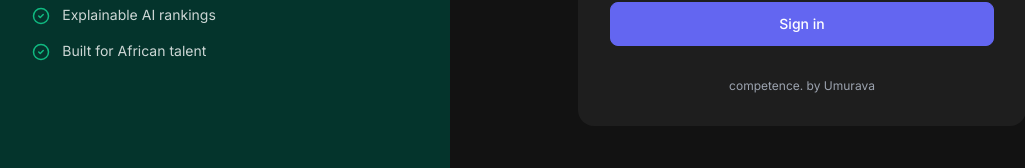
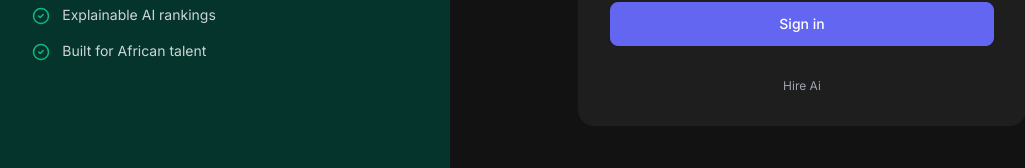
Before and after one commit to h14san/umurava-ai-recruiter, a Next.js app in the folder frontend/: page /login in a window 1280 px wide. Shown: the part 476-644 px from the top of the page, without its empty margins (126-1151 px from the left). Built offline with nearby package versions, Linux system fonts and the light colour scheme; no server answers.

Commit message:
Ui Changes

```diff
--- a/frontend/app/login/page.tsx
+++ b/frontend/app/login/page.tsx
@@ -100,7 +100,7 @@
               </Button>
             </form>
 
-            <p className="mt-8 text-center text-xs text-muted">competence. by Umurava</p>
+            <p className="mt-8 text-center text-xs text-muted">Hire Ai</p>
           </div>
         </section>
       </div>
```
